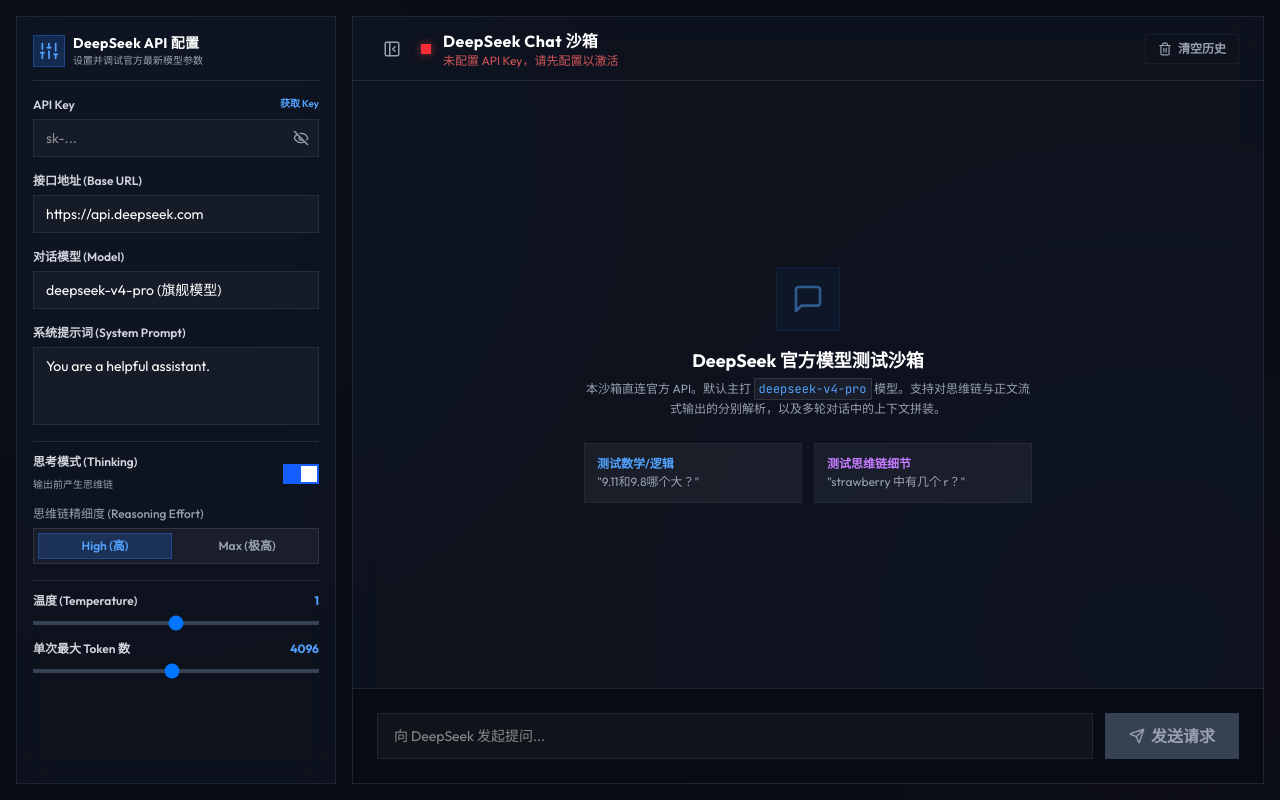
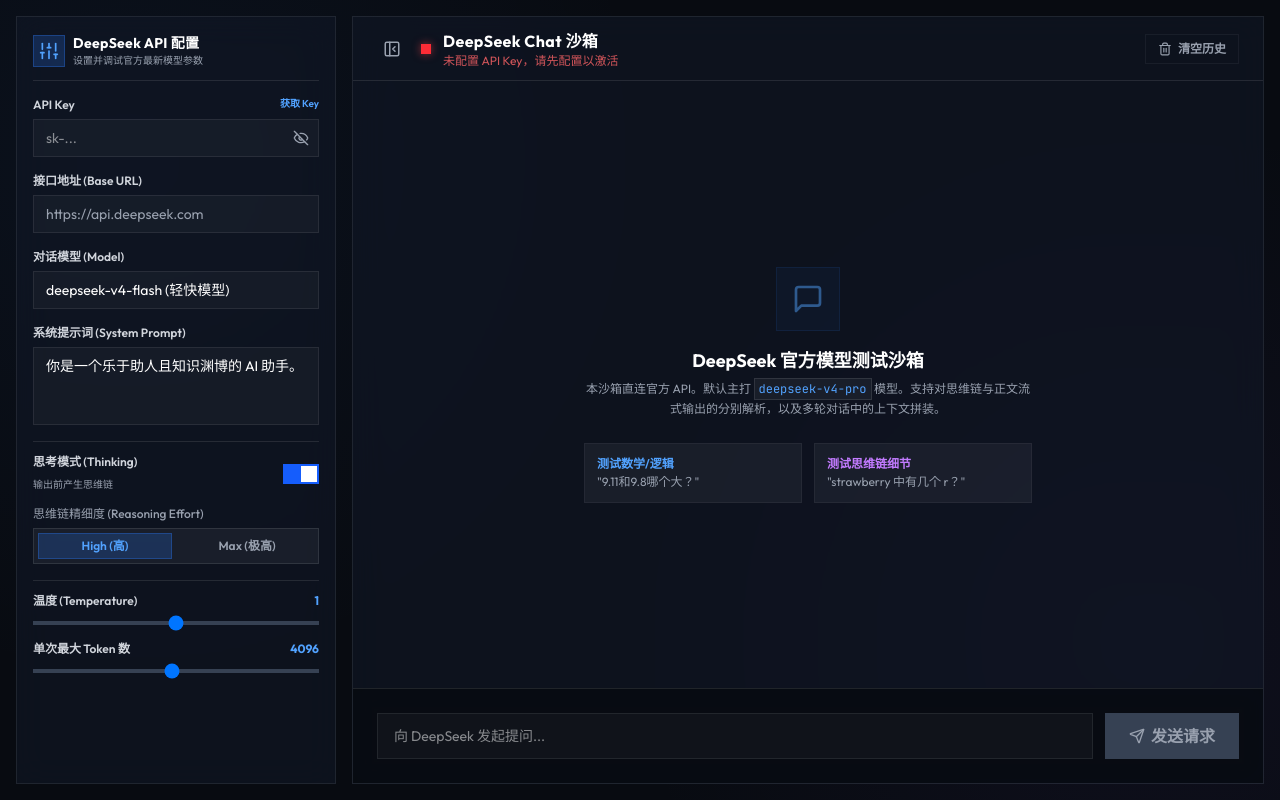
Before and after one commit to wumacms/deepseek-api-tool, a Vue app: page / in a window 1280 px wide. Built offline with nearby package versions, Linux system fonts and the light colour scheme.

Commit message:
style(app): 优化配置面板默认值并禁用 Base URL 输入框

```diff
--- a/src/App.vue
+++ b/src/App.vue
@@ -28,8 +28,8 @@
 const settings = reactive({
   apiKey: localStorage.getItem('deepseek_api_key') || '',
   baseURL: localStorage.getItem('deepseek_base_url') || 'https://api.deepseek.com',
-  model: localStorage.getItem('deepseek_model') || 'deepseek-v4-pro',
-  systemPrompt: localStorage.getItem('deepseek_system_prompt') || 'You are a helpful assistant.',
+  model: localStorage.getItem('deepseek_model') || 'deepseek-v4-flash',
+  systemPrompt: localStorage.getItem('deepseek_system_prompt') || '你是一个乐于助人且知识渊博的 AI 助手。',
   thinkingEnabled: localStorage.getItem('deepseek_thinking_enabled') !== 'false',
   reasoningEffort: localStorage.getItem('deepseek_reasoning_effort') || 'high',
   temperature: Number(localStorage.getItem('deepseek_temperature') || '1.0'),
@@ -481,7 +481,8 @@
         <input
           type="text"
           v-model="settings.baseURL"
-          class="w-full glass-input text-sm text-white rounded-none px-3 py-2"
+          disabled
+          class="w-full glass-input text-sm text-gray-400 rounded-none px-3 py-2 bg-white/5 cursor-not-allowed border-white/5"
         />
       </div>
 
```
